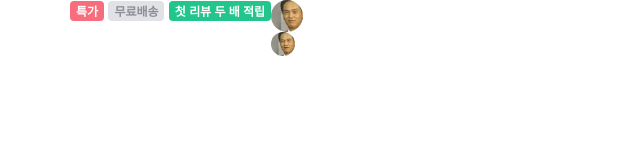
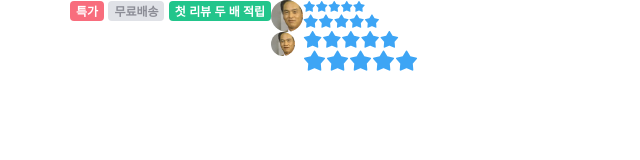
Before and after one commit to Eddington524/tomorrow-home, a website: page index.html in a window 1280 px wide. Shown: the whole page, without its empty margins (0-640 px from the left). Drawn offline with nearby package versions, Linux system fonts and the light colour scheme; files that its build step writes are made by us from their sources; files whose address does not match are found by name.

Commit message:
💄Implement star-rating components

```diff
--- a/index.html
+++ b/index.html
@@ -19,15 +19,6 @@
       rel="stylesheet"
     />
     <link rel="stylesheet" href="./style.css" />
-    <style>
-      div {
-        color: blue;
-        transition: color 300ms ease-in-out;
-      }
-      div:hover {
-        color: aqua;
-      }
-    </style>
   </head>
   <body>
     <div class="container">
@@ -45,6 +36,36 @@
             <img src="./assets/images/img-user-01.jpg" alt="사달라 아저씨" />
           </div>
         </div>
+        <div>
+          <div class="star-rating-13">
+            <i class="ic-star is-active"></i>
+            <i class="ic-star is-active"></i>
+            <i class="ic-star is-active"></i>
+            <i class="ic-star is-active"></i>
+            <i class="ic-star is-active"></i>
+          </div>
+          <div class="star-rating-16">
+            <i class="ic-star is-active"></i>
+            <i class="ic-star is-active"></i>
+            <i class="ic-star is-active"></i>
+            <i class="ic-star is-active"></i>
+            <i class="ic-star is-active"></i>
+          </div>
+          <div class="star-rating-20">
+            <i class="ic-star is-active"></i>
+            <i class="ic-star is-active"></i>
+            <i class="ic-star is-active"></i>
+            <i class="ic-star is-active"></i>
+            <i class="ic-star is-active"></i>
+          </div>
+          <div class="star-rating-24">
+            <i class="ic-star is-active"></i>
+            <i class="ic-star is-active"></i>
+            <i class="ic-star is-active"></i>
+            <i class="ic-star is-active"></i>
+            <i class="ic-star is-active"></i>
+          </div>
+        </div>
       </div>
     </div>
   </body>
--- a/styles/main.scss
+++ b/styles/main.scss
@@ -13,5 +13,6 @@
 
 @import './modules/tags';
 @import './modules/avatars';
+@import './modules/star-ratings';
 
 @import './layouts/grid';
--- /dev/null
+++ b/styles/modules/_star-ratings.scss
@@ -0,0 +1,31 @@
+%star-rating-base {
+  @include flexbox(start);
+
+  .ic-star {
+    color: $border;
+
+    &.is-active {
+      color: $blue;
+    }
+  }
+}
+
+.star-rating-13 {
+  @extend %star-rating-base;
+  font-size: 13px;
+}
+
+.star-rating-16 {
+  @extend %star-rating-base;
+  font-size: 16px;
+}
+
+.star-rating-20 {
+  @extend %star-rating-base;
+  font-size: 20px;
+}
+
+.star-rating-24 {
+  @extend %star-rating-base;
+  font-size: 24px;
+}
```
